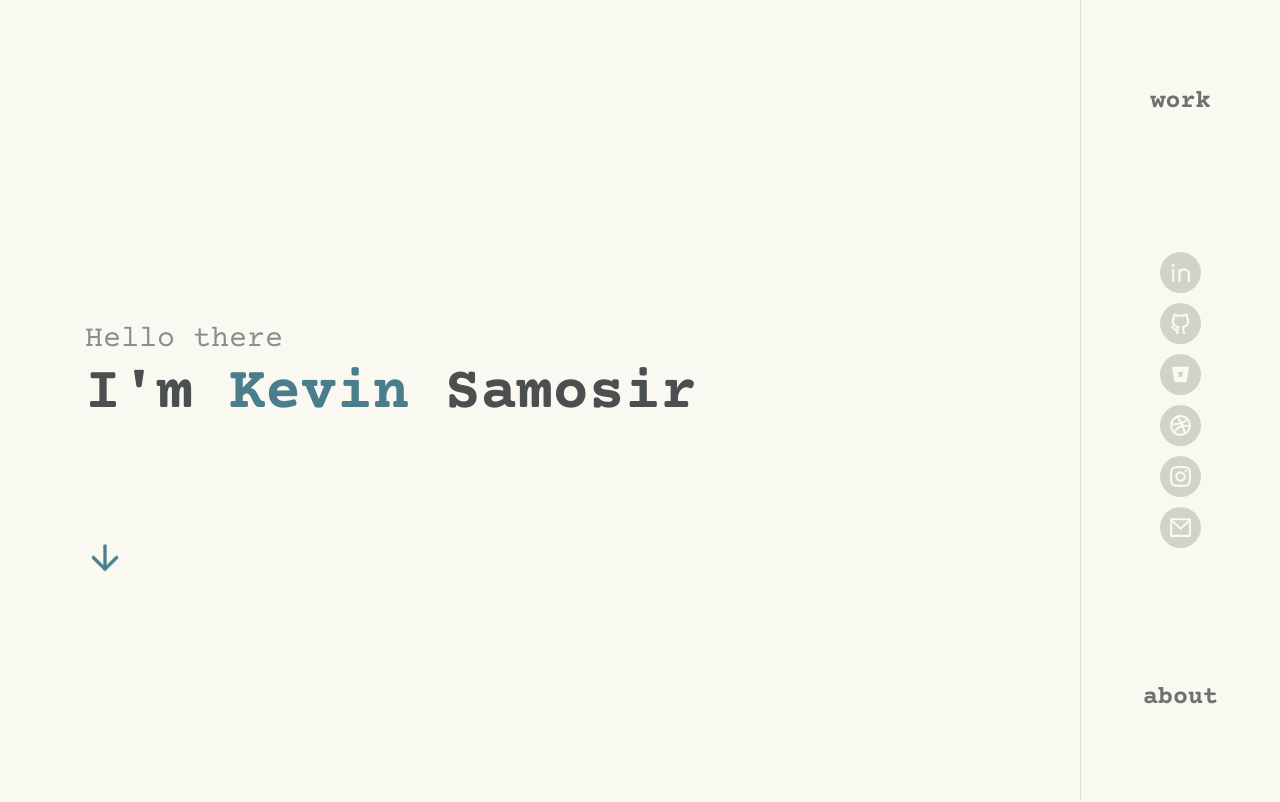
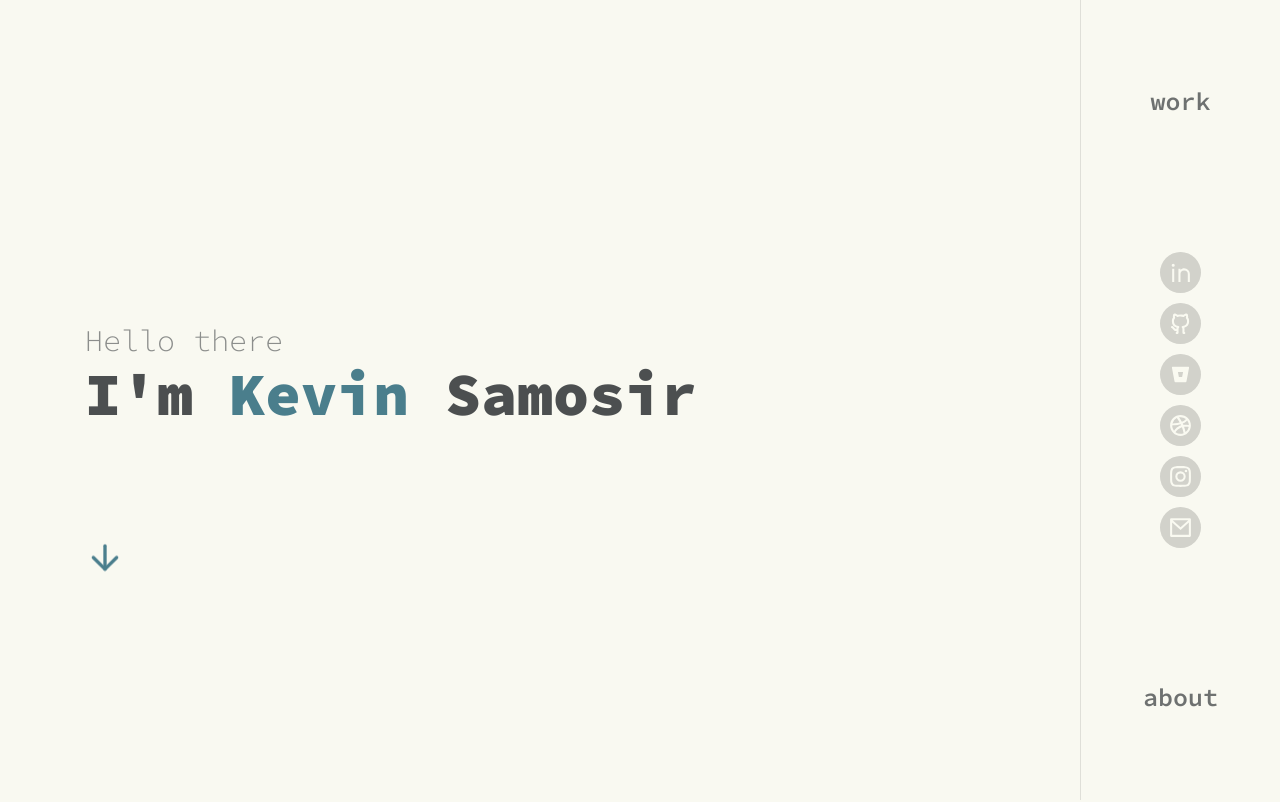
Before and after one commit to bintangkevin29/portfolio, a React (Create React App) app: page /portfolio/ in a window 1280 px wide. Shown: the top 802 px of the page. Built offline with nearby package versions, Linux system fonts and the light colour scheme; no server answers; the database is empty.

Commit message:
changed font

```diff
--- a/public/index.html
+++ b/public/index.html
@@ -1,21 +1,21 @@
 <!DOCTYPE html>
 <html lang="en">
+
 <head>
   <meta charset="utf-8" />
   <link rel="icon" href="%PUBLIC_URL%/favicon.ico" />
   <meta name="viewport" content="width=device-width, initial-scale=1" />
   <meta name="theme-color" content="#000000" />
-    <meta
-      name="description"
-      content="Web site created using create-react-app"
-    />
+  <meta name="description" content="Web site created using create-react-app" />
   <link rel="apple-touch-icon" href="%PUBLIC_URL%/logo192.png" />
   <!--
       manifest.json provides metadata used when your web app is installed on a
       user's mobile device or desktop. See https://developers.google.com/web/fundamentals/web-app-manifest/
     -->
   <link rel="manifest" href="%PUBLIC_URL%/manifest.json" />
-    <link href="https://fonts.googleapis.com/css2?family=Courier+Prime:ital,wght@0,400;0,700;1,400;1,700&display=swap" rel="stylesheet">
+  <link
+    href="https://fonts.googleapis.com/css2?family=Courier+Prime:ital,wght@0,400;0,700;1,400;1,700&family=Source+Code+Pro:ital,wght@0,200;0,300;0,400;0,500;0,600;0,700;0,900;1,200;1,300;1,400;1,500;1,600;1,700;1,900&display=swap"
+    rel="stylesheet">
 
   <!--
       Notice the use of %PUBLIC_URL% in the tags above.
@@ -28,6 +28,7 @@
     -->
   <title>React App</title>
 </head>
+
 <body class="overflow-hidden">
   <noscript>You need to enable JavaScript to run this app.</noscript>
   <div id="root"></div>
@@ -42,4 +43,5 @@
       To create a production bundle, use `npm run build` or `yarn build`.
     -->
 </body>
+
 </html>
--- a/src/app.scss
+++ b/src/app.scss
@@ -3,7 +3,7 @@
 
 body {
   font-family: "Courier Prime", monospace;
-
+  font-family: "Source Code Pro", monospace;
   background-color: $colBg !important;
 }
 
```
Lines whose indentation alone changed are shown as unchanged.
